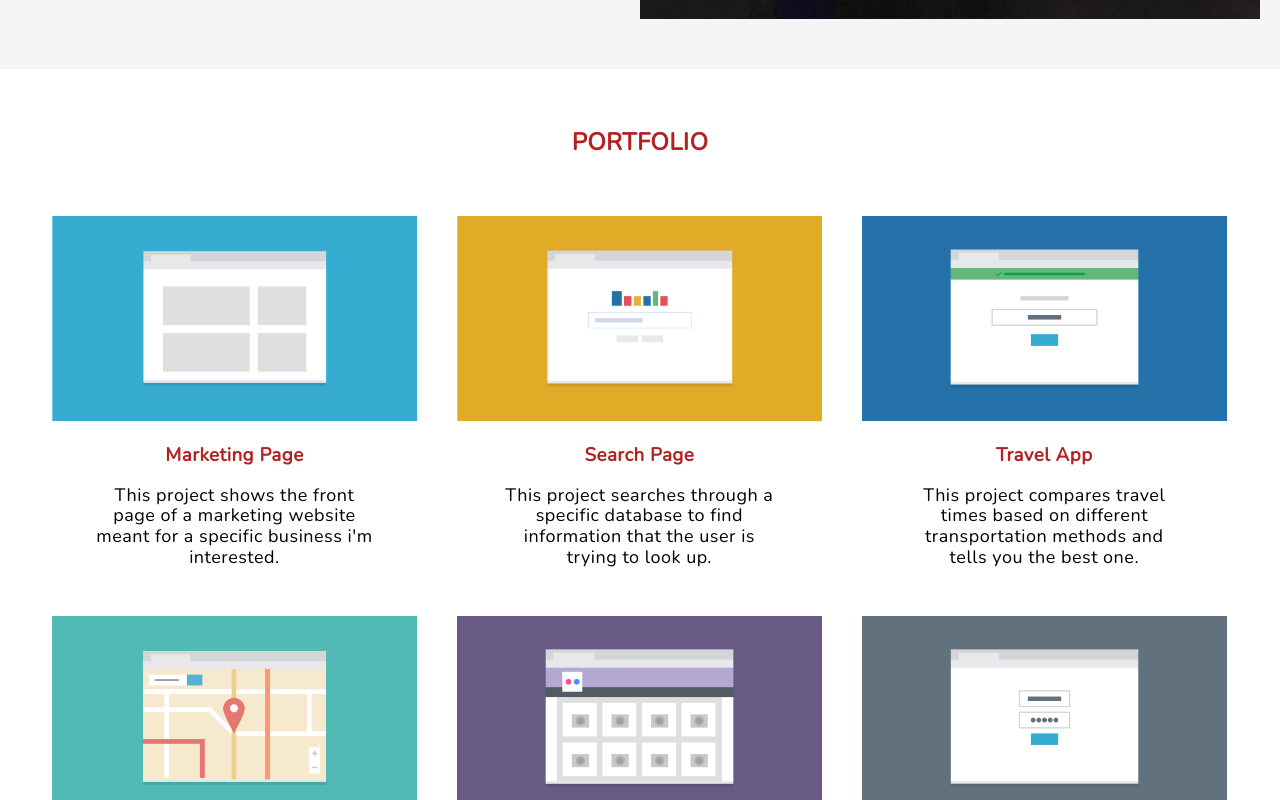
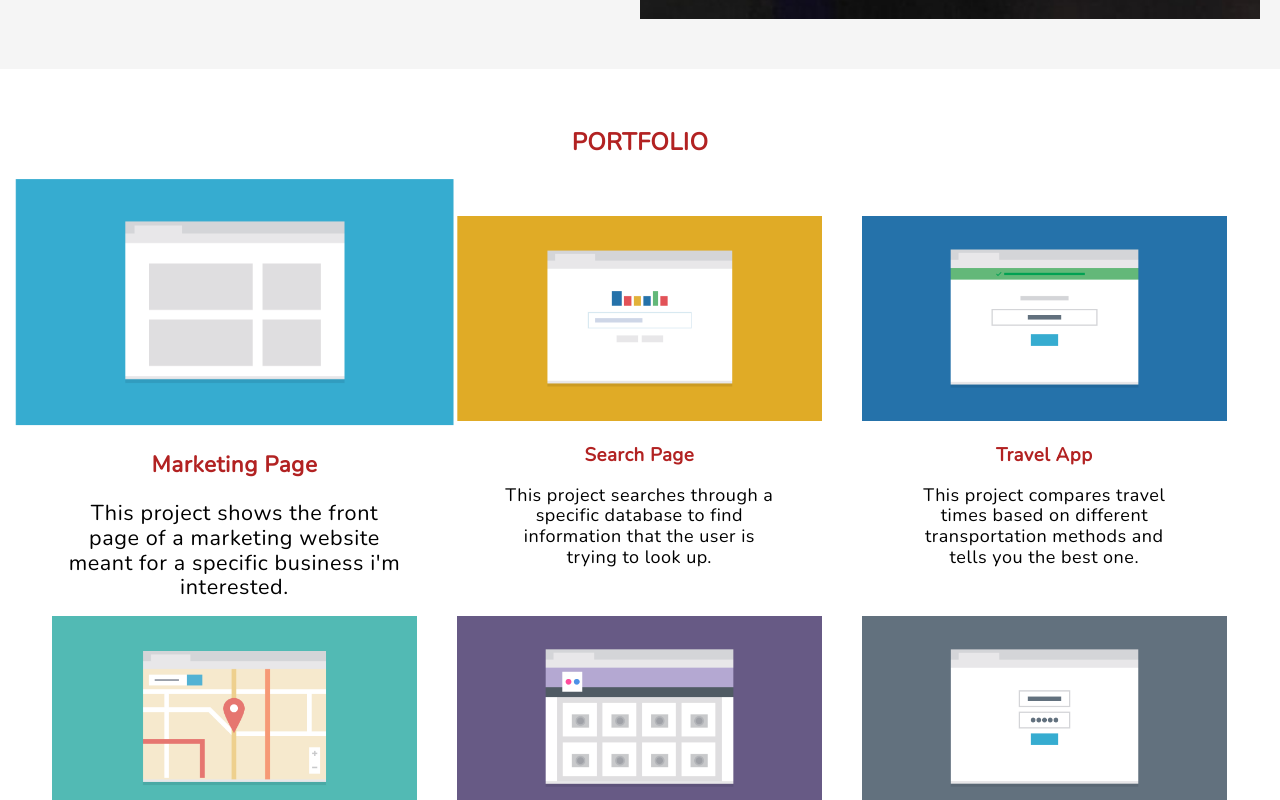
Before and after one commit to osmankbk/Mobile-1st-Responsive-Layout, a plain HTML site: page index.html in a window 1280 px wide. In both pictures the pointer is over the element 234 px from the left and 1576 px from the top of the page. Shown: the part 1176-1976 px from the top of the page. Drawn offline with nearby package versions, Linux system fonts and the light colour scheme.

Commit message:
Added transition:transform & scale transform

```diff
--- a/css/style.css
+++ b/css/style.css
@@ -268,6 +268,17 @@ main p {
     }
 }
 
+/* ---- Transitions & Transformations ---- */
+
+section {
+    transition: transform .8s ease-in-out;
+}
+
+section:hover {
+    transform: scale(1.2);
+
+}
+
 /* ---- Float clearfix ---- */
 
 .clearfix::after {
```
Also changed, not shown: 1 other file.
